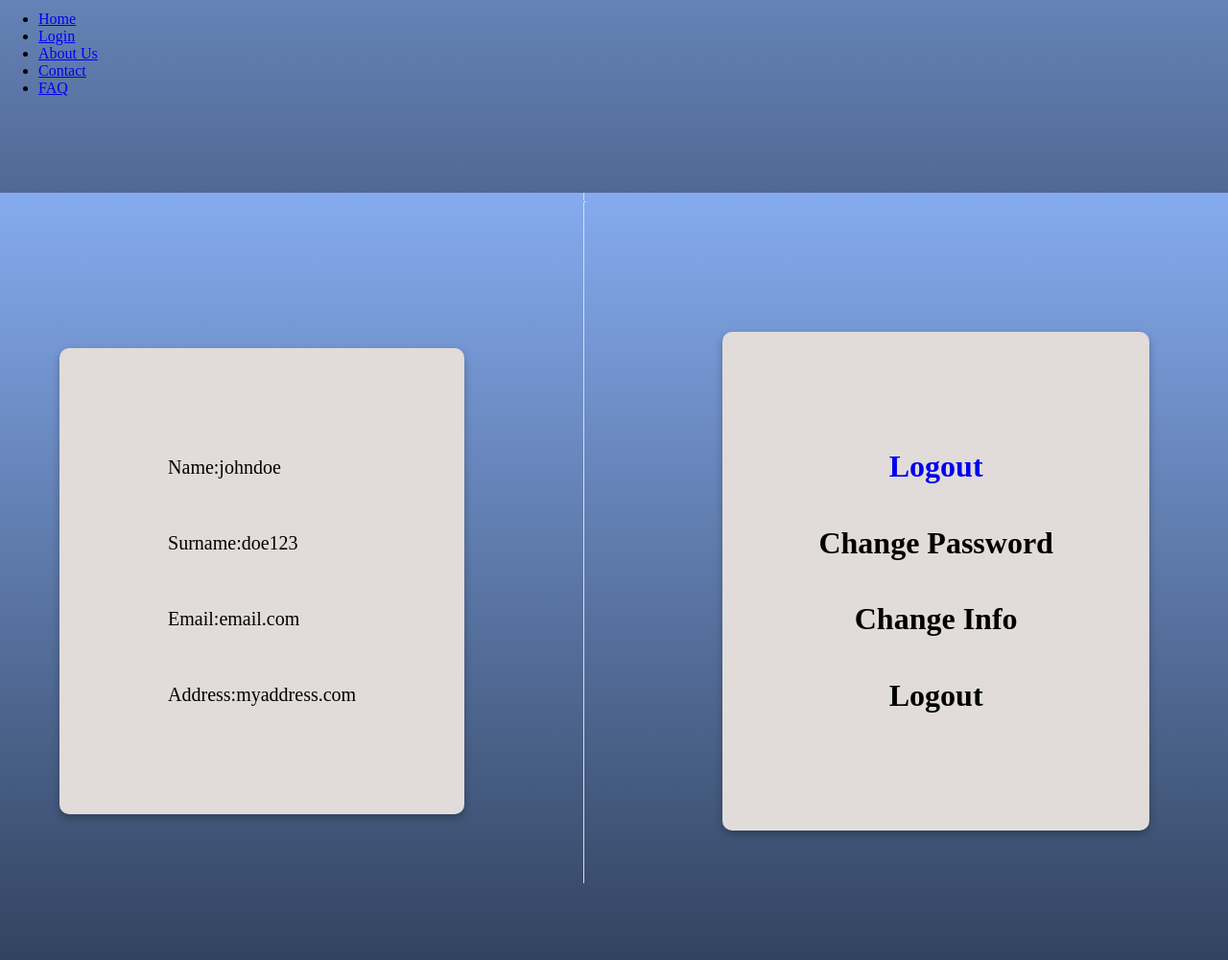
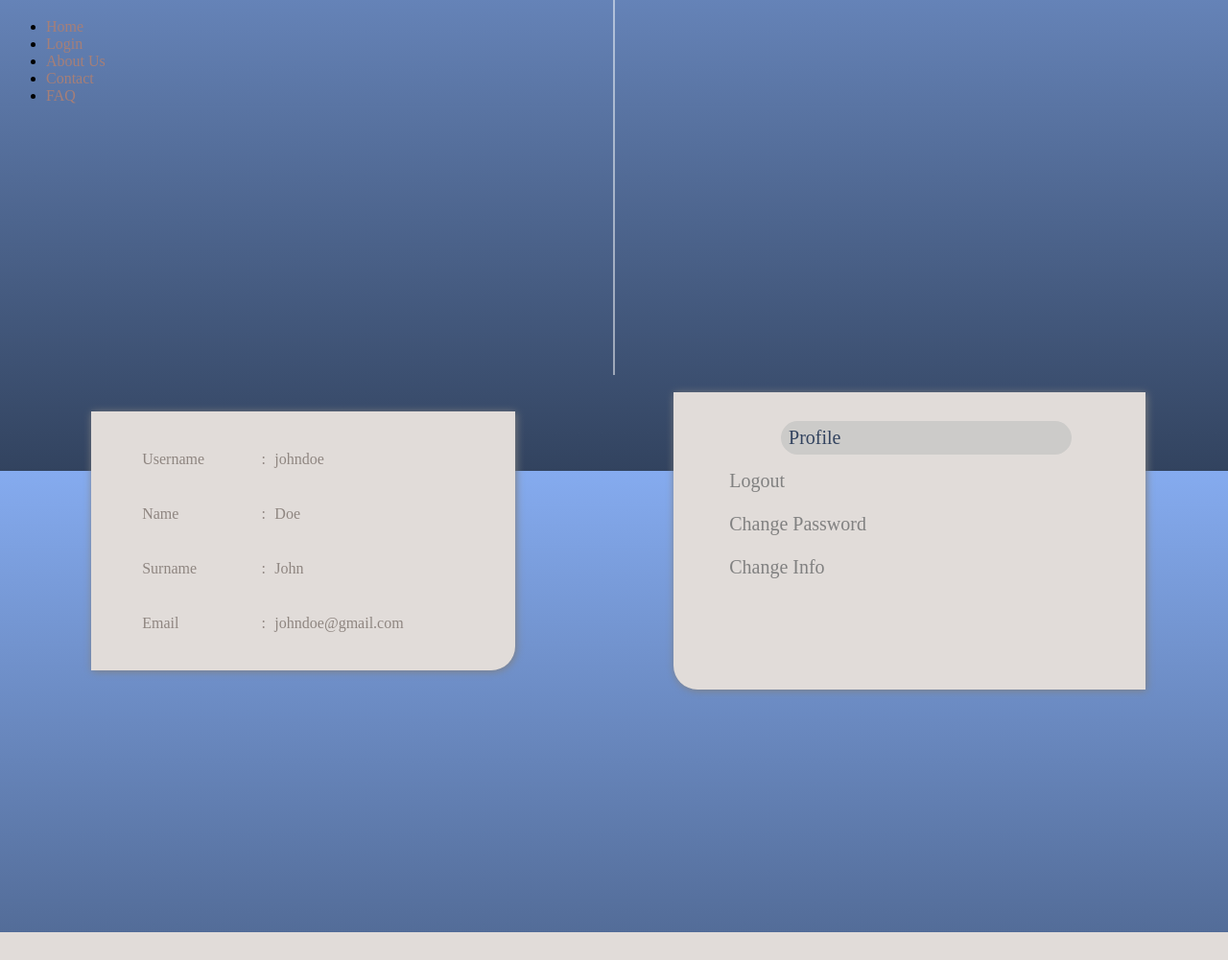
Before and after one commit to games4life71/DeAd-Web-Project, a PHP site: page /profile.html in a window 1280 px wide. Shown: the part 309-1310 px from the top of the page at 96% size. After the commit the page ends 1281 px from the top, so only its background shows below. Run offline with PHP 8.4, Linux system fonts and the light colour scheme.

Commit message:
created forms for reset and forgot password changed the profile html and css files

```diff
--- a/src/HomePage/homepage.php
+++ b/src/HomePage/homepage.php
@@ -13,7 +13,7 @@
         <meta http-equiv="X-UA-Compatible" content="IE=edge">
         <meta name="viewport" content="width=device-width, initial-scale=1.0">
         <link rel="stylesheet" href="homepage.css">
-        <<link rel="stylesheet" href="../NavBar/navstyle.css">
+        <link rel="stylesheet" href="../NavBar/navstyle.css">
         <title>Homepage</title>
     </head>
     <body>
--- a/src/UserProfile/profile.css
+++ b/src/UserProfile/profile.css
@@ -10,69 +10,220 @@
 body {
 
     background: linear-gradient(to bottom, var(--lightblue), var(--darkblue)) fixed;
+    /*margin: 0;
+    padding: 0;*/
+}
 
-    margin: 0;
-    padding: 0;
+body::-webkit-scrollbar {
+    display: none
 }
 
 
-.info_wrapper {
-    margin-top: 100px;
-    height: 100vh;
-    width: 100vw;
-    background: linear-gradient(to bottom, var(--lightblue), var(--darkblue)) fixed;
+a {
+    color: var(--offpink);
+    text-decoration: none;
 }
 
-.blocks_wrapper {
+
+@media (min-width: 70em) {
+    .container {
         display: flex;
-    justify-content: space-around;
-    width: 100%;
-    height: 100%;
-    background: linear-gradient(to bottom, var(--lightblue), var(--darkblue)) fixed;
+        /* flex-direction: column; */
+        height: 100vh;
     }
 
-.line {
-    width: 1px;
-    height: 90%;
-    background-color: var(--offwhite);
+
+    .left-side {
+        display: flex;
+        order: 1;
+        flex-basis: 50%;
+        padding: 2em;
+        flex-direction: column;
+        justify-content: center;
+        align-items: flex-start;
     }
 
-.block {
-    display: flex;
-    flex-direction: column;
-    padding-top: 10px;
-    justify-content: center;
+    table{
+        border: none;
+        font-size: 16px;
+        height: 270px;
+        width: 80%;
+        background-color: var(--offwhite);
+        color: var(--capuccino);
+        box-shadow: 1px 1px 8px 0 grey;
+        padding: 20px 0 20px 50px;
+        border-bottom-right-radius: 25px;
     }
 
-.block a {
-    text-decoration: none;
-    /*    make it a button*/
+    .right-side {
+        display: flex;
+        order: 2;
+        flex-basis: 50%;
+        padding: 3em;
+        flex-direction: column;
+        justify-content: center;
+        align-items: flex-start;
     }
 
-.left_info {
-    display: flex;
-    flex-direction: column;
-    border-radius: 10px;
-    box-shadow: 0 4px 8px rgba(0, 0, 0, 0.25);
+
+    .right-url{
+        border: none;
+        font-size: 16px;
+        height: 270px;
+        width: 80%;
         background-color: var(--offwhite);
-    padding: 85px;
+        color: var(--capuccino);
+        box-shadow: 1px 1px 8px 0 grey;
+        padding: 20px 0 20px 50px;
+        border-bottom-left-radius: 25px;
     }
 
-.left_info p {
-    margin: 3px;
-    padding: 25px;
+    .url a {
+        color: #818181;
+        display: block;
         font-size: 20px;
+        margin: 10px 0;
+        padding: 6px 8px;
+        text-decoration: none;
     }
 
-.right_block
-{
+    .url a:hover, .url .active {
+        background-color: var(--lightcapuccino);
+        border-radius: 28px;
+        color: var(--darkblue);
+        margin-left: 14%;
+        width: 65%;
+    }
+}
+
+
+
+@media (max-width: 80em) {
+    .middle {
+        display: none;
+    }
+
+
+    .right-side {
         display: flex;
+        order: 2;
+        flex-basis: 50%;
+        padding: 3em;
         flex-direction: column;
         justify-content: center;
-    text-align: center;
-    border-radius: 10px;
-    box-shadow: 0 4px 8px rgba(0, 0, 0, 0.25);
+        align-items: center;
+    }
+
+    .right-url{
+        border: none;
+        font-size: 16px;
+        height: 270px;
+        width: 80%;
         background-color: var(--offwhite);
-    margin: 20px;
-    padding: 100px;
+        color: var(--capuccino);
+        box-shadow: 1px 1px 8px 0 grey;
+        padding: 20px 0 20px 50px;
+        border-bottom-left-radius: 25px;
     }
+
+    .url a {
+        color: #818181;
+        display: block;
+        font-size: 20px;
+        margin: 10px 0;
+        padding: 6px 8px;
+        text-decoration: none;
+    }
+
+    .url a:hover, .url .active {
+        background-color: var(--lightcapuccino);
+        border-radius: 28px;
+        color: var(--darkblue);
+        margin-left: 14%;
+        width: 65%;
+    }
+
+    .left-side {
+        display: flex;
+        order: 1;
+        flex-basis: 50%;
+        padding: 2em;
+        flex-direction: column;
+        justify-content: center;
+        align-items: center;
+    }
+
+    table{
+        border: none;
+        font-size: 16px;
+        height: 270px;
+        width: 80%;
+        background-color: var(--offwhite);
+        color: var(--capuccino);
+        box-shadow: 1px 1px 8px 0 grey;
+        padding: 20px 0 20px 50px;
+        border-bottom-right-radius: 25px;
+    }
+
+}
+
+@media (min-width: 80em) {
+    .middle {
+        display: flex;
+    }
+
+    .right-side {
+        display: flex;
+        order: 2;
+        flex-basis: 50%;
+        padding: 3em;
+        flex-direction: column;
+        justify-content: center;
+        align-items: center;
+    }
+
+    .right-url{
+        border: none;
+        font-size: 16px;
+        height: 270px;
+        width: 80%;
+        background-color: var(--offwhite);
+        color: var(--capuccino);
+        box-shadow: 1px 1px 8px 0 grey;
+        padding: 20px 0 20px 50px;
+        border-bottom-left-radius: 25px;
+    }
+
+    .url a {
+        color: #818181;
+        display: block;
+        font-size: 20px;
+        margin: 10px 0;
+        padding: 6px 8px;
+        text-decoration: none;
+    }
+
+    .url a:hover, .url .active {
+        background-color: var(--lightcapuccino);
+        border-radius: 28px;
+        color: var(--darkblue);
+        margin-left: 14%;
+        width: 65%;
+    }
+
+}
+
+.container {
+    margin-top: 55px;
+}
+
+.middle {
+    background-color: white;
+    height: 75vh;
+    width: 1px;
+    position: absolute;
+    left: 50%;
+    right: 50%;
+    top: 50%;
+    transform: translate(-50%, -50%);
+}
--- a/src/UserProfile/profile.html
+++ b/src/UserProfile/profile.html
@@ -22,39 +22,59 @@
     </ul>
 </header>
 
-<div class="info_wrapper">
-    <div class="blocks_wrapper">
 
-        <div class="block">
+<div class="container">
+    <div class="left-side">
+        <table>
+            <tbody>
+            <tr>
+                <td>Username</td>
+                <td>:</td>
+                <td>johndoe</td>
+            <tr>
+                <td>Name</td>
+                <td>:</td>
+                <td>Doe</td>
+            </tr>
+            <tr>
+                <td>Surname</td>
+                <td>:</td>
+                <td>John</td>
+            <tr>
+                <td>Email</td>
+                <td>:</td>
+                <td>johndoe@gmail.com</td>
+            </tr>
 
-            <div class="left_info" >
+            </tbody>
+        </table>
+    </div>
+    <div class="middle"></div>
+    <div class="right-side">
+        <div class="right-url">
 
-                <p>Name:johndoe</p>
-                <p>Surname:doe123</p>
-                <p>Email:email.com</p>
-                <p>Address:myaddress.com</p>
+            <div class="url">
+                <a href="#" class="active">Profile</a>
+
             </div>
-        </div>
+            <div class="url">
+                <a href="logout.php">Logout</a>
 
-        <div class="line">
-            <hr>
-        </div>
+            </div>
+            <div class="url">
+                <a href="#">Change Password</a>
 
-        <div class="block">
-            <div class="right_block">
-
-                <a href="logout.php"><h1>Logout</h1></a>
-                <a ><h1>Change Password</h1></a>
-                <a ><h1>Change Info</h1></a>
-                <a ><h1>Logout</h1></a>
+            </div>
+            <div class="url">
+                <a href="#">Change Info</a>
 
             </div>
         </div>
 
     </div>
+</div>
 
 
-</div>
 
 </body>
 </html>
```
Also changed, not shown: src/Forgot Password/forgotpass.css (added, +164 -0 lines), src/Forgot Password/forgotpass.html (added, +29 -0 lines), src/Reset Password/resetpass.css (added, +164 -0 lines), src/Reset Password/resetpass.html (added, +38 -0 lines). Lines whose indentation alone changed are shown as unchanged.
